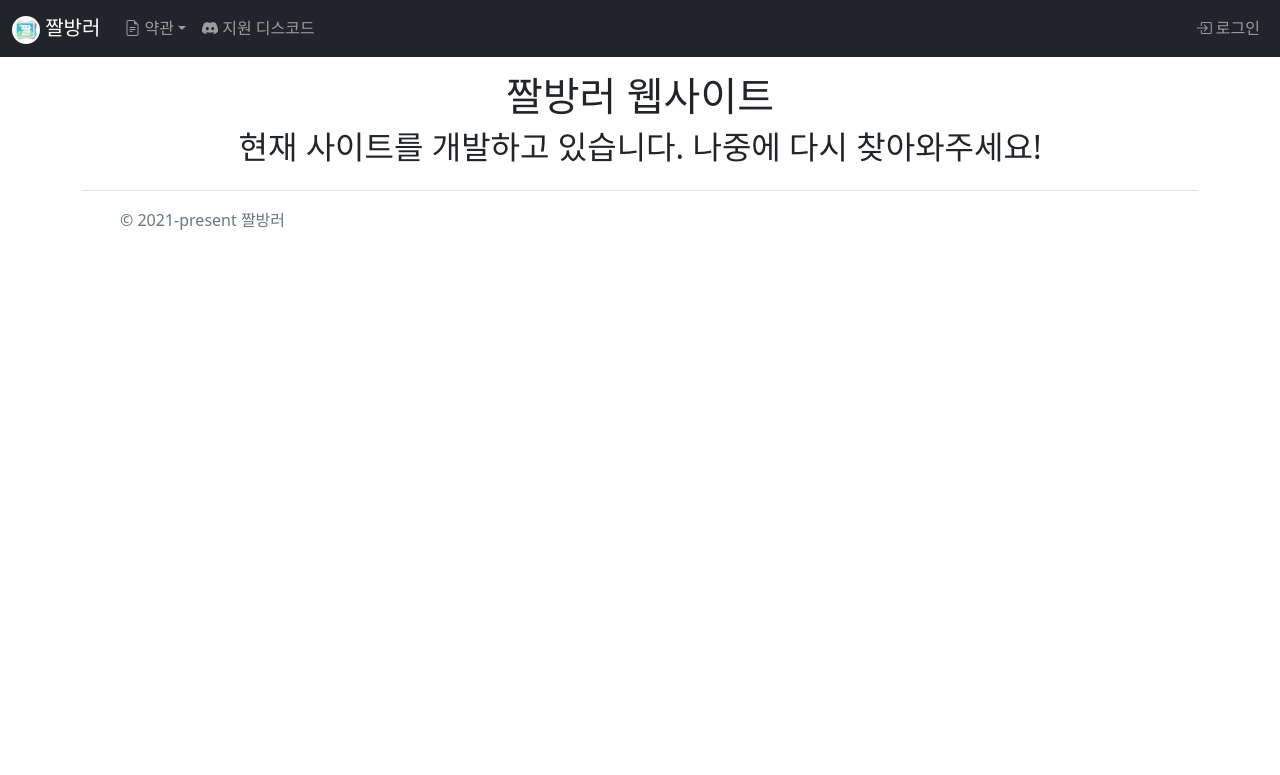
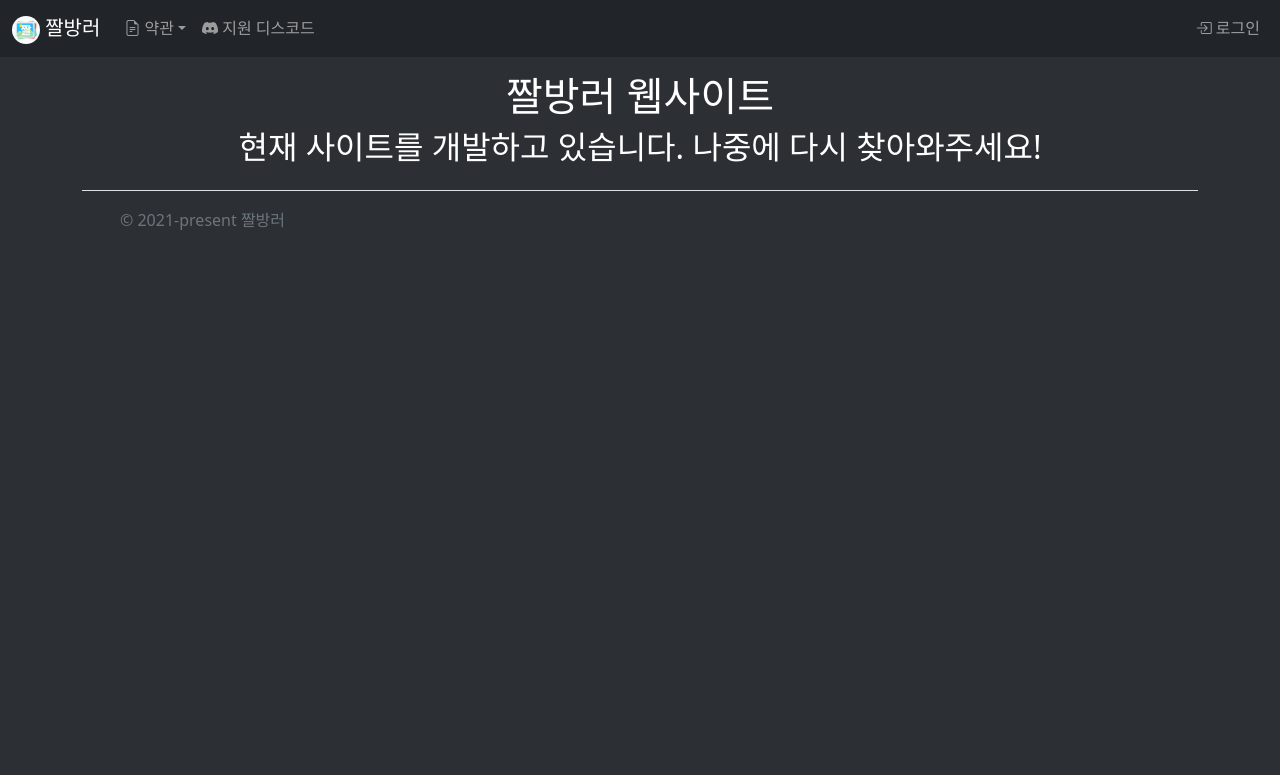
Before and after one commit to project-memebot/memeweb, a Python web app: template templates/index.html in a window 1280 px wide. Shown: the top 775 px of the page. Run offline with Jinja, Linux system fonts and the light colour scheme; the template is opened without the code that fills it, so the values that code supplies are empty.

Commit message:
feat: add body style

```diff
--- a/templates/index.html
+++ b/templates/index.html
@@ -1,5 +1,5 @@
 {% include 'include/head.html' %}
-<body class="pt-5">
+<body class="pt-5" style="background-color: #2C2F33; color: white">
 {% include 'include/nav.html' %}
 <h1 class="text-center">짤방러 웹사이트</h1>
 <h2 class="text-center">현재 사이트를 개발하고 있습니다. 나중에 다시 찾아와주세요!</h2>
```
